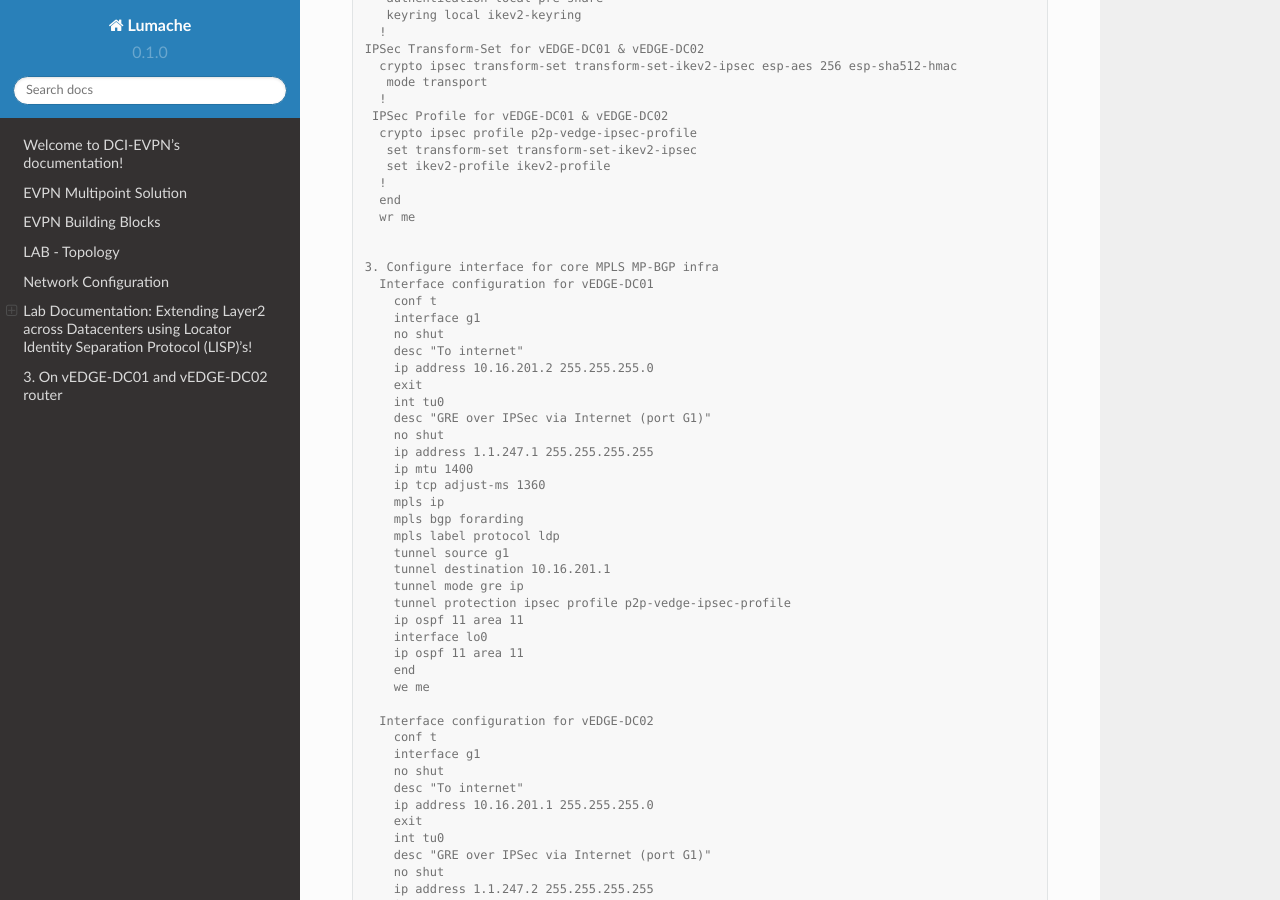
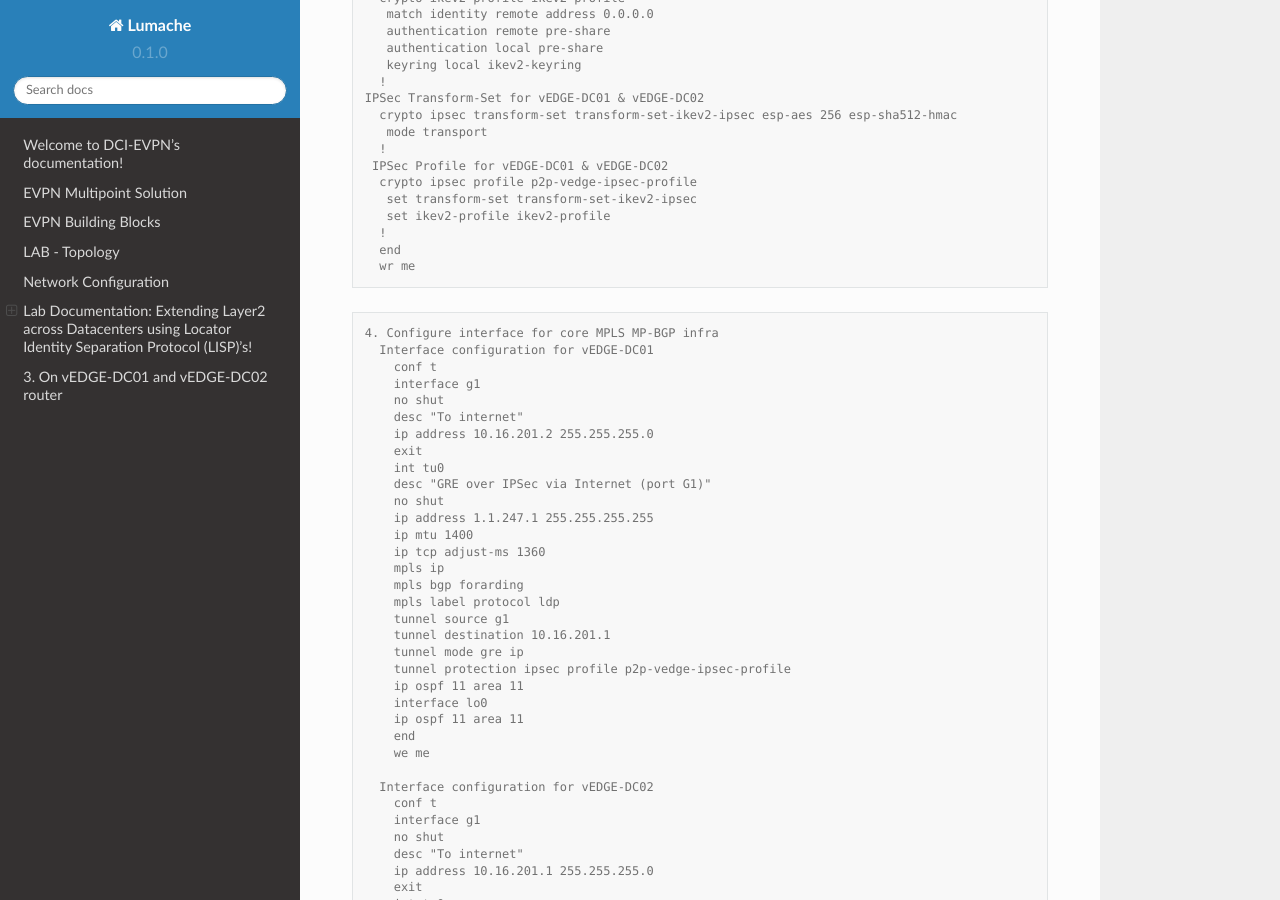
Before and after one commit to arunkumaruniqpro/Datacenter_interconect_EVPN, a Sphinx documentation site: the page built from docs/source/index.rst, in a window 1280 px wide and 900 px high, scrolled down 6737 px. Built offline with Sphinx 7.4.7 and the Read the Docs theme 2.0.0, drawn with Linux system fonts in a browser that asks for light colours.

Commit message:
Update index.rst

```diff
--- a/docs/source/index.rst
+++ b/docs/source/index.rst
@@ -158,6 +158,10 @@ Lab Setup:
           end
           wr me
 
+
+.. code-block:: console
+
+
     2. Enable MPLS & L2 VPN EVPN Globally for both vEDGE-DC01 and vEDGE-DC02
         conf t
         mpls ip
@@ -170,6 +174,8 @@ Lab Setup:
         !
         end
         wr me
+
+.. code-block:: console
 
 
     3. Configure IKEv2 IPSEC tunnel profile
@@ -220,8 +226,10 @@ Lab Setup:
       end
       wr me
 
+.. code-block:: console
 
-    3. Configure interface for core MPLS MP-BGP infra
+
+    4. Configure interface for core MPLS MP-BGP infra
       Interface configuration for vEDGE-DC01
         conf t
         interface g1
```
